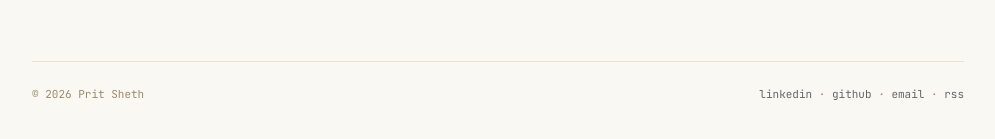
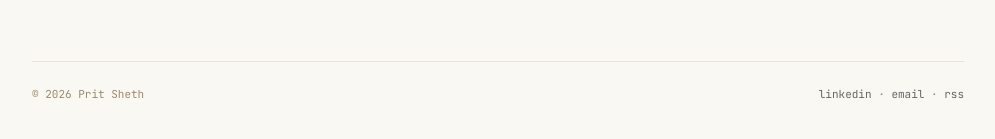
Before and after one commit to psheth9/psheth9.github.io, a Jekyll site: the page built from index.html, in a window 1280 px wide and 900 px high, scrolled down 2899 px. Shown: the part 756-895 px from the top of the window, without its empty margins (142-1137 px from the left). Built offline with Jekyll 4.4.1, drawn with Linux system fonts in a browser that asks for light colours.

Commit message:
Remove GitHub link from footer
Co-Authored-By: Claude Sonnet 4.6 <noreply@anthropic.com>

```diff
--- a/_includes/footer.html
+++ b/_includes/footer.html
@@ -2,7 +2,6 @@
   <div>© {{ "now" | date: "%Y" }} Prit Sheth</div>
   <div>
     <a href="{{ site.author.linkedin }}">linkedin</a> ·
-    <a href="{{ site.author.github }}">github</a> ·
     <a href="mailto:{{ site.author.email }}">email</a> ·
     <a href="{{ '/feed.xml' | relative_url }}">rss</a>
   </div>
```
